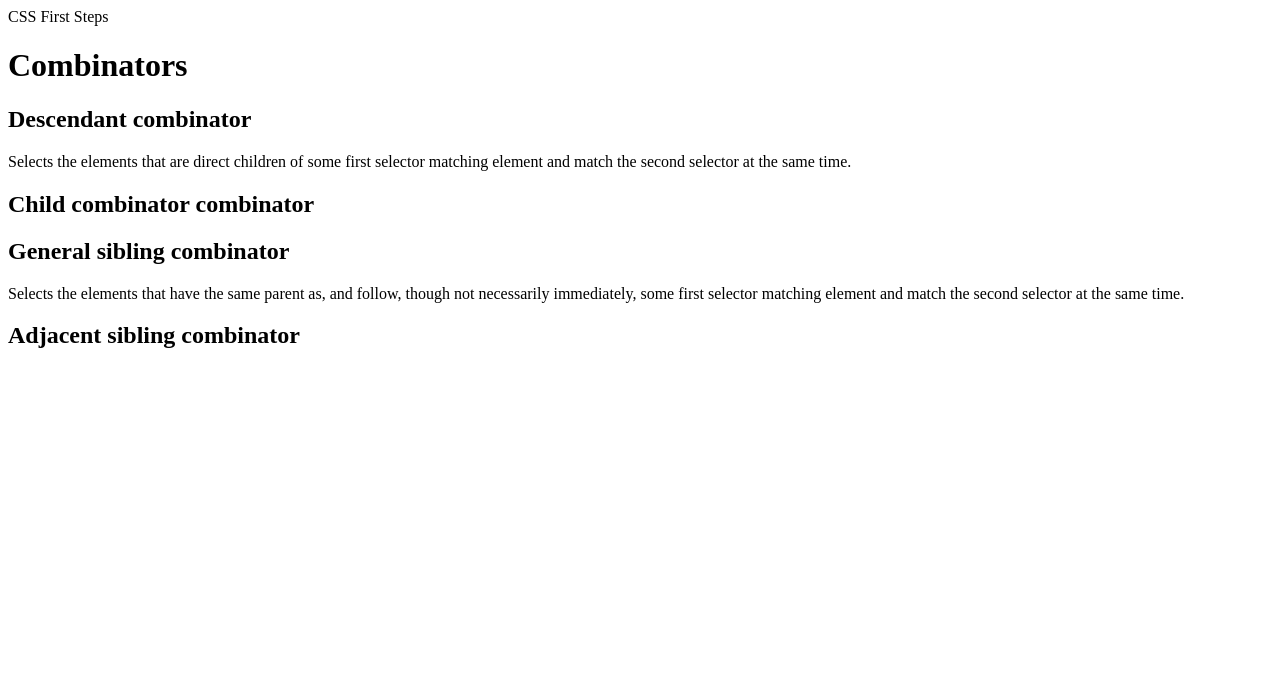
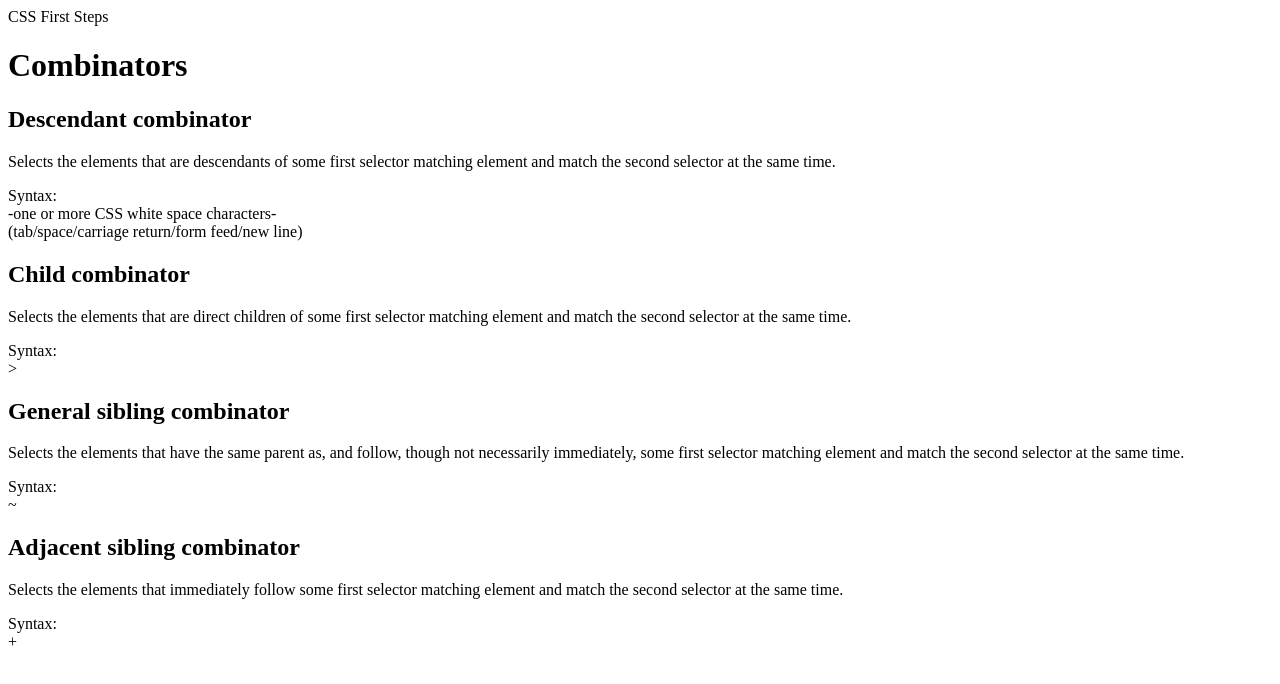
Before and after one commit to Jose-Pablo-Hernandez-Cedeno/CSSFirstSteps, a plain HTML site: page combinators.html in a window 1280 px wide. Drawn offline with Linux system fonts and the light colour scheme.

Commit message:
adding combinators page content

```diff
--- a/combinators.html
+++ b/combinators.html
@@ -14,22 +14,58 @@
 
     <article id = "Descendant_combinator">
       <header><h2>Descendant combinator</h2></header>
-      <P>Selects the elements that are direct children of some first selector matching element and match the second selector at the same time.</P>
+      <P>Selects the elements that are descendants of some first selector matching element and match the second selector at the same time.</P>
+
+      <div class = "syntax_box">
+        <div class = "heading_box" >
+          <span class = "heading">Syntax:</span>
+        </div>
+        <div class = "content_box">
+          <span class = "content">-one or more CSS white space characters-<br>(tab/space/carriage return/form feed/new line)</span>
+        </div>
+      </div>
     </article>
 
-    <article id = "Child_combinator_combinator">
-      <header><h2>Child combinator combinator</h2></header>
-      <P></P>
+    <article id = "Child_combinator">
+      <header><h2>Child combinator </h2></header>
+      <P>Selects the elements that are direct children of some first selector matching element and match the second selector at the same time.</P>
+
+      <div class = "syntax_box">
+        <div class = "heading_box" >
+          <span class = "heading">Syntax:</span>
+        </div>
+        <div class = "content_box">
+          <span class = "content">&gt;</span>
+        </div>
+      </div>
     </article>
 
     <article id = "General_sibling_combinator">
       <header><h2>General sibling combinator</h2></header>
       <P>Selects the elements that have the same parent as, and follow, though not necessarily immediately, some first selector matching element and match the second selector at the same time.</P>
+
+      <div class = "syntax_box">
+        <div class = "heading_box" >
+          <span class = "heading">Syntax:</span>
+        </div>
+        <div class = "content_box">
+          <span class = "content">~</span>
+        </div>
+      </div>
     </article>
 
     <article id = "Adjacent_sibling_combinator">
       <header><h2>Adjacent sibling combinator</h2></header>
-      <P></P>
+      <P>Selects the elements that immediately follow some first selector matching element and match the second selector at the same time.</P>
+
+      <div class = "syntax_box">
+        <div class = "heading_box" >
+          <span class = "heading">Syntax:</span>
+        </div>
+        <div class = "content_box">
+          <span class = "content">+</span>
+        </div>
+      </div>
     </article>
   </main>
   <aside></aside>
```
Also changed, not shown: basic-selectors.html (+10 -10 lines), index.html (+1 -1 lines).
